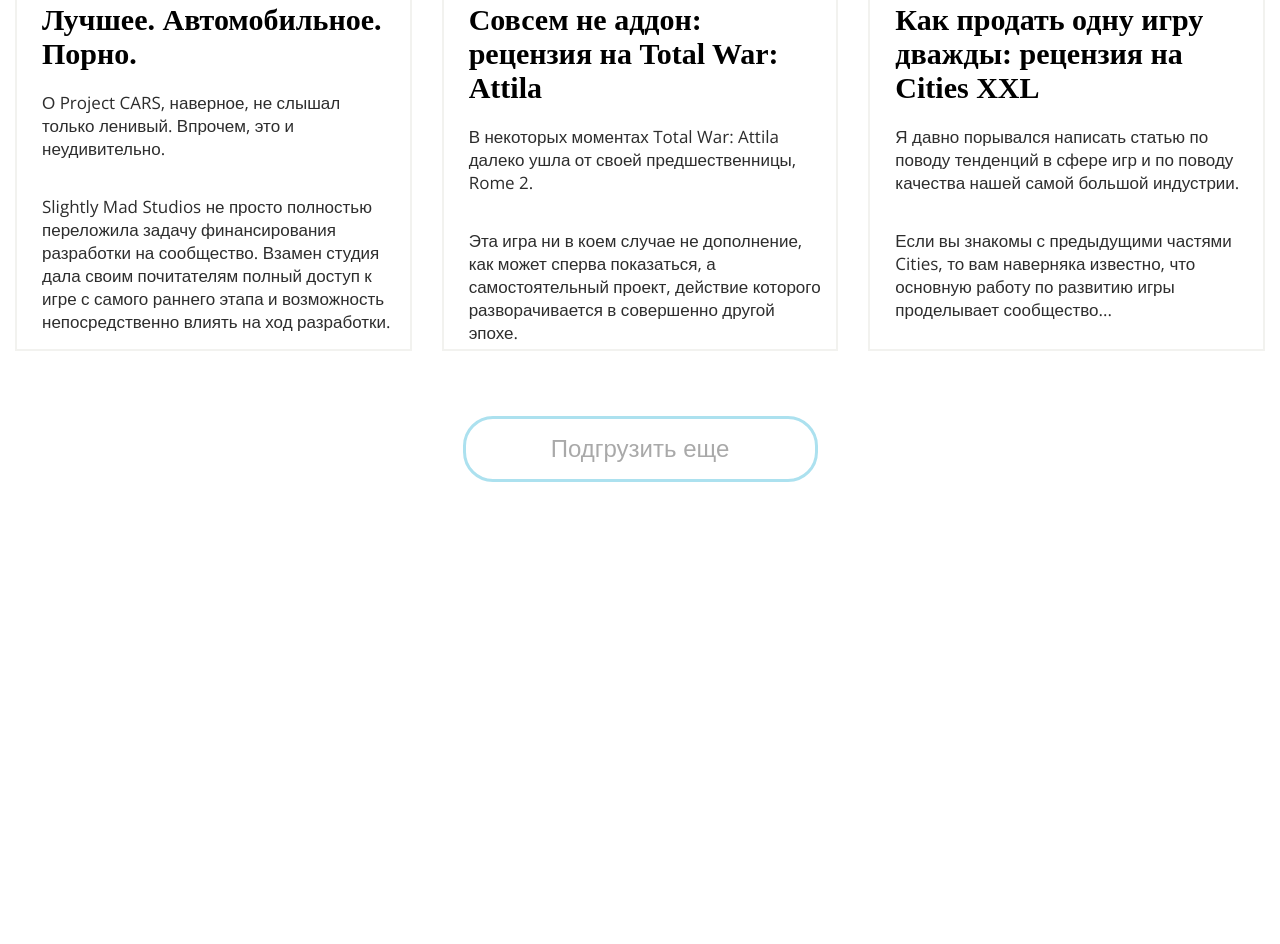
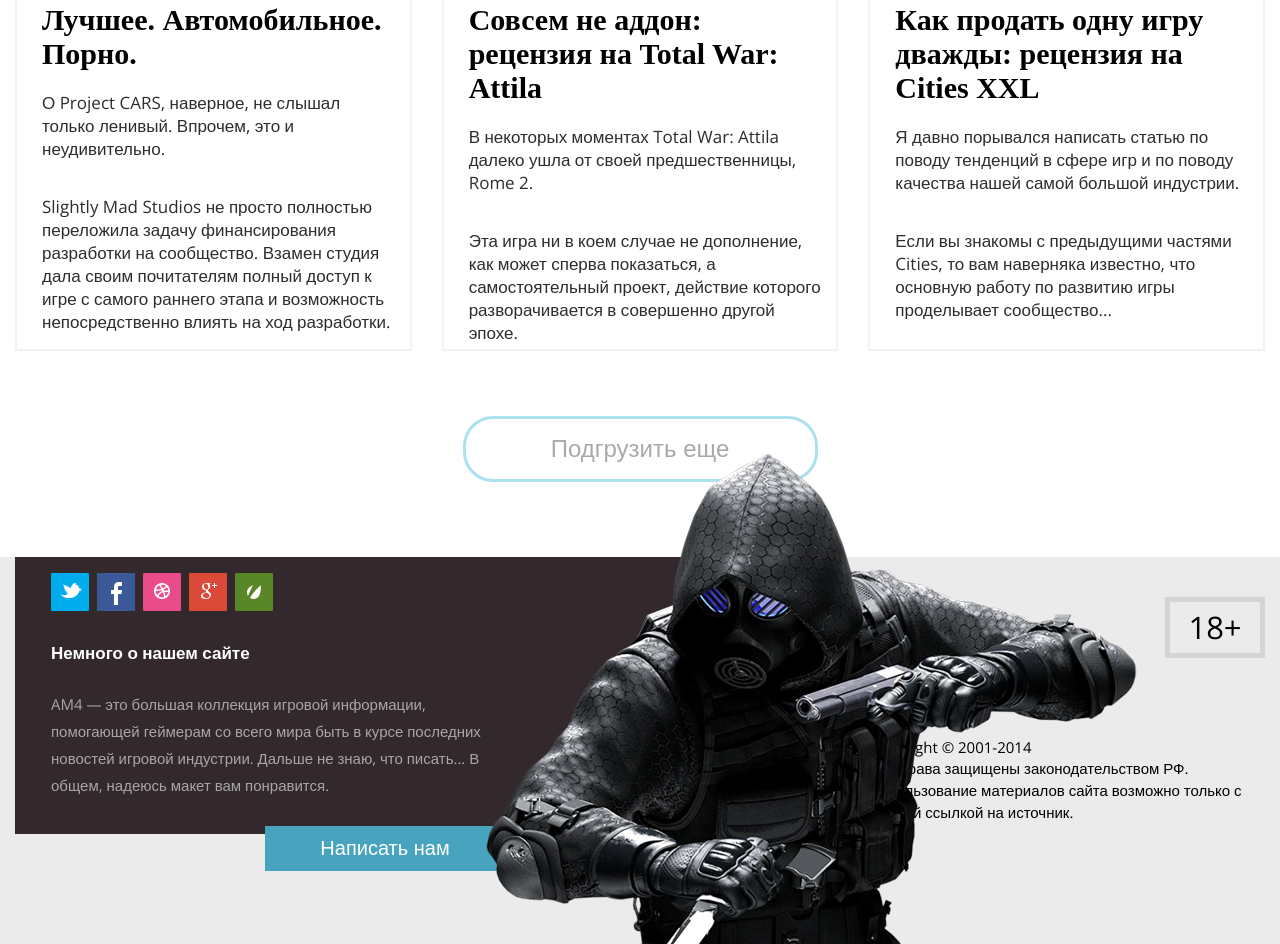
Before and after one commit to kartimenya/AM4, a website: page app/index.html in a window 1280 px wide. Shown: the part 4594-5538 px from the top of the page. Before the commit the page ends 5151 px from the top, so only its background shows below. Drawn offline with nearby package versions, Linux system fonts and the light colour scheme.

Commit message:
add footer

```diff
--- a/app/index.html
+++ b/app/index.html
@@ -832,7 +832,28 @@
 
   <footer class="footer">
     <div class="container">
-
+      <div class="footer__inner">
+        <div class="footer__left">
+          <ul class="footer__social">
+            <li class="footer__social-item social-item-1"><a href=""><img src="imagines/twitter.png" alt=""></a></li>
+            <li class="footer__social-item social-item-2"><a href=""><img src="imagines/facebook.png" alt=""></a></li>
+            <li class="footer__social-item social-item-3"><a href=""><img src="imagines/world.png" alt=""></a></li>
+            <li class="footer__social-item social-item-4"><a href=""><img src="imagines/google.png" alt=""></a></li>
+            <li class="footer__social-item social-item-5"><a href=""><img src="imagines/leaf.png" alt=""></a></li>
+          </ul>
+          <h4 class="footer__left-title">Немного о нашем сайте</h4>
+          <p class="footer__left-text">AM4  — это большая коллекция игровой информации, помогающей геймерам со всего мира быть в курсе последних новостей игровой индустрии. Дальше не знаю, что писать... В общем, надеюсь макет вам понравится. </p>
+          <button class="footer__left-btn" type="button" name="button">Написать нам</button>
+        </div>
+        <img class="footer__img" src="imagines/footer-img.png" alt="">
+        <div class="footer__right">
+          <div class="footer__right-age">
+            18+
+          </div>
+          <h6 class="footer__right-title">Copyright © 2001-2014</h6>
+          <p class="footer__right-text">Все права защищены законодательством РФ. Использование материалов сайта возможно только с прямой ссылкой на источник.</p>
+        </div>
+      </div>
     </div>
   </footer>
 
--- a/app/scss/style.scss
+++ b/app/scss/style.scss
@@ -742,3 +742,105 @@
 		margin-right: 18px;
 	}
 }
+
+
+.footer{
+	background: #ebebeb;
+	padding-bottom: 110px;
+	position: relative;
+	&__inner{
+		display: flex;
+		justify-content: space-between;
+	}
+	&__img{
+		position: absolute;
+		bottom: 0;
+		left: 38%;
+	}
+}
+.footer__social{
+	display: flex;
+	align-items: center;
+	&-item{
+		width: 38px;
+		height: 38px;
+		text-align: center;
+		padding: 9px;
+		border-radius: 1px;
+		margin-right: 8px;
+	}
+	.social-item-1{
+		background: #00acee;
+	}
+	.social-item-2{
+		background: #3b5998;
+	}
+	.social-item-3{
+		background: #ea4c89;
+	}
+	.social-item-4{
+		background: #db4a39;
+	}
+	.social-item-5{
+		background: #598728;
+	}
+}
+.footer__left{
+	background: #33282c;
+	width: 740px;
+	padding: 16px 32px 35px 36px;
+	position: relative;
+	&-title{
+		font-size: 17px;
+		font-weight: 600;
+		margin-top: 30px;
+	}
+	&-text{
+		color: #a7a7a7;
+		font-size: 15px;
+		margin-top: 27px;
+		line-height: 27px;
+		width: 446px;
+	}
+	&-btn{
+		width: 240px;
+		border: none;
+		background: #48a4be;
+		color: #fff;
+		font-size: 20px;
+		font-weight: 500;
+		padding: 11px 0;
+		position: absolute;
+		bottom: -37px;
+		left: 50%;
+		transform: translateX(-50%);
+	}
+}
+.footer__right{
+	padding-top: 40px;
+	width: 395px;
+	&-age{
+		width: 100px;
+		padding: 10px 0;
+		border: 5px solid #d4d4d4;
+		color: #000;
+		font-size: 31px;
+		line-height: 31px;
+		font-weight: 300;
+		text-align: center;
+		float: right;
+	}
+	&-title{
+		font-size: 15px;
+		font-weight: 500;
+		color: #000;
+		margin-top: 140px;
+		text-align: left;
+	}
+	&-text{
+		font-size: 15px;
+		font-weight: 300;
+		color: #000;
+		line-height: 22px;
+	}
+}
```
Also changed, not shown: app/css/style.css, app/imagines/facebook.png (added), app/imagines/footer-img.png (added), app/imagines/google.png (added), app/imagines/leaf.png (added), app/imagines/twitter.png (added), app/imagines/world.png (added).
